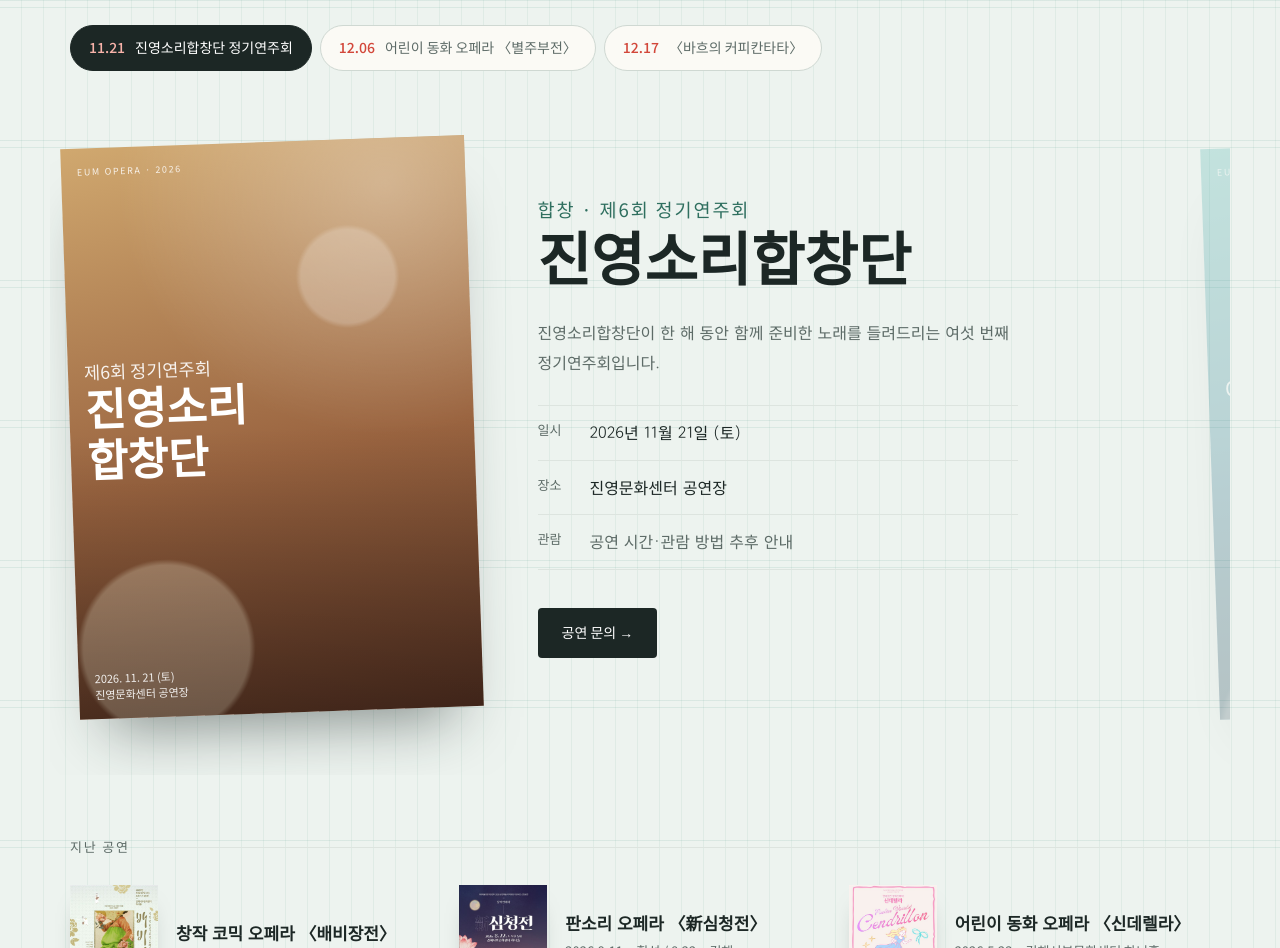
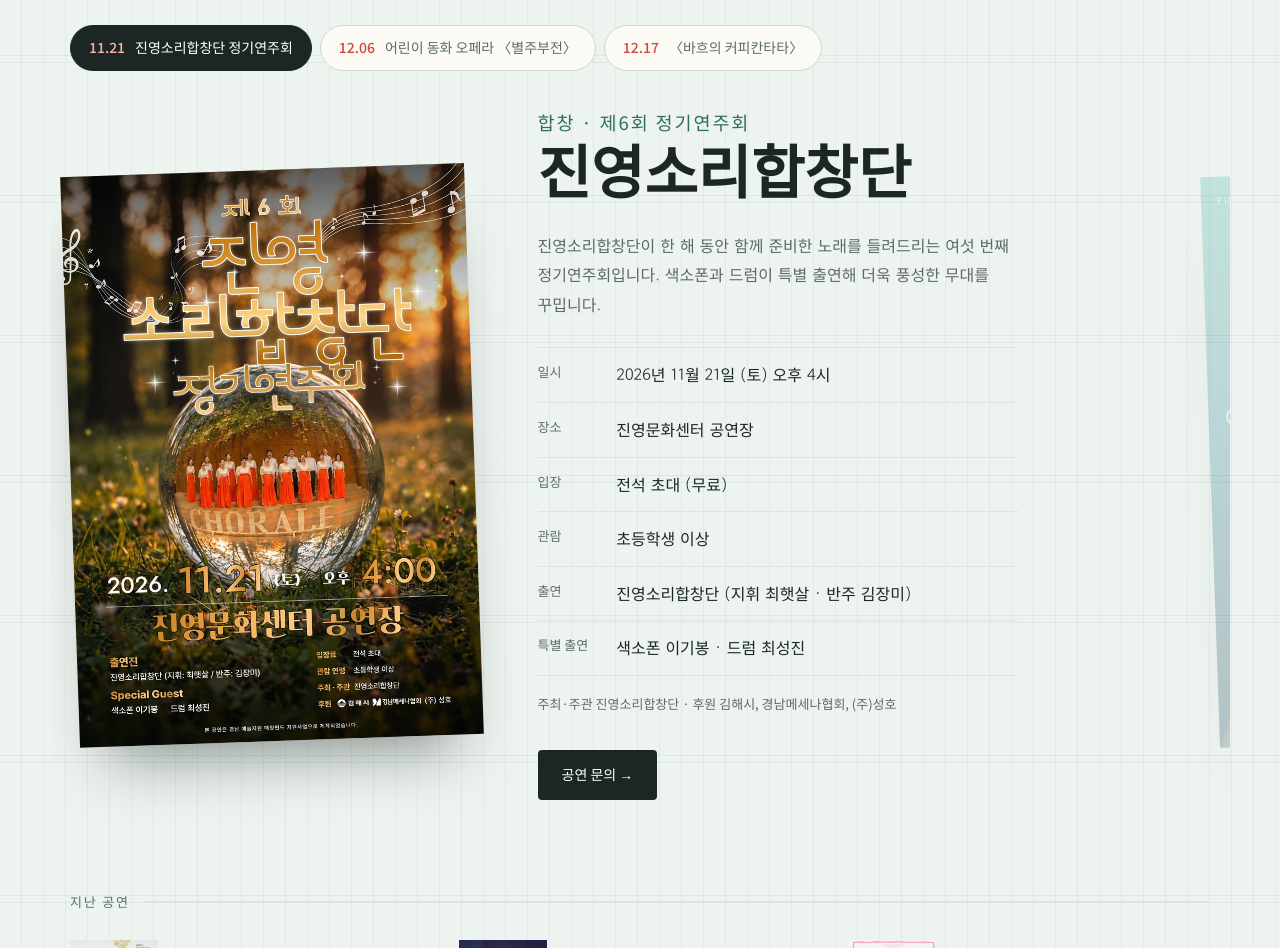
Before and after one commit to BYUNGHA-JEON/eumopera-homepage, a plain HTML site: page index.html in a window 1280 px wide. Shown: the part 1023-1971 px from the top of the page. Drawn offline with Linux system fonts and the light colour scheme.

Commit message:
진영소리합창단 제6회 정기연주회 포스터와 공연 정보 반영
Co-Authored-By: Claude Opus 5.5 <noreply@anthropic.com>

```diff
--- a/index.html
+++ b/index.html
@@ -587,15 +587,19 @@ footer.foot nav a:hover { color: #fff; }
         <div class="up-view">
           <div class="up-track" id="upTrack">
             <div class="feat up-slide" data-date="2026-11-21" data-tab="진영소리합창단 정기연주회">
-              <div class="poster t-choir" role="img" aria-label="진영소리합창단 정기연주회 안내 그림"><span class="pt">Eum Opera · 2026</span><span class="pn" style="font-size:clamp(30px,3.6vw,44px)"><em>제6회 정기연주회</em>진영소리<br>합창단</span><span class="pf">2026. 11. 21 (토)<br>진영문화센터 공연장</span></div>
+              <div class="poster img" style="--img:url('img/poster-choir2026.jpg')" role="img" aria-label="제6회 진영소리합창단 정기연주회 포스터"></div>
               <div>
                 <h3><small>합창 · 제6회 정기연주회</small>진영소리합창단</h3>
-                <p class="desc">진영소리합창단이 한 해 동안 함께 준비한 노래를 들려드리는 여섯 번째 정기연주회입니다.</p>
+                <p class="desc">진영소리합창단이 한 해 동안 함께 준비한 노래를 들려드리는 여섯 번째 정기연주회입니다. 색소폰과 드럼이 특별 출연해 더욱 풍성한 무대를 꾸밉니다.</p>
                 <dl class="info">
-                  <dt>일시</dt><dd>2026년 11월 21일 (토)</dd>
+                  <dt>일시</dt><dd>2026년 11월 21일 (토) 오후 4시</dd>
                   <dt>장소</dt><dd>진영문화센터 공연장</dd>
-                  <dt>관람</dt><dd class="tbd">공연 시간·관람 방법 추후 안내</dd>
+                  <dt>입장</dt><dd>전석 초대 (무료)</dd>
+                  <dt>관람</dt><dd>초등학생 이상</dd>
+                  <dt>출연</dt><dd>진영소리합창단 (지휘 최햇살 · 반주 김장미)</dd>
+                  <dt>특별 출연</dt><dd>색소폰 이기봉 · 드럼 최성진</dd>
                 </dl>
+                <p class="credit">주최·주관 진영소리합창단 · 후원 김해시, 경남메세나협회, (주)성호</p>
                 <a class="btn" href="#contact">공연 문의 →</a>
               </div>
             </div>
@@ -1096,8 +1100,8 @@ footer.foot nav a:hover { color: #fff; }
       body: ['바흐의 〈커피칸타타〉가 진영문화센터 공연장 무대에 오릅니다. 커피를 사랑한 딸과 걱정 많은 아버지의 유쾌한 이야기를 음악과 함께 만나 보세요.', '공연 시간과 관람 방법은 확정되는 대로 이 공지에 안내해 드립니다.'],
       info: [['일시', '2026년 12월 17일 (목)'], ['장소', '진영문화센터 공연장'], ['문의', '055-333-1238']] },
     { cat: '공연', date: '2026.11.01', title: '진영소리합창단 제6회 정기연주회 안내',
-      body: ['진영소리합창단의 여섯 번째 정기연주회가 열립니다. 한 해 동안 함께 노래해 온 단원들의 무대에 많은 관심 부탁드립니다.', '공연 시간과 관람 방법은 확정되는 대로 이 공지에 안내해 드립니다.'],
-      info: [['일시', '2026년 11월 21일 (토)'], ['장소', '진영문화센터 공연장'], ['문의', '055-333-1238']] },
+      body: ['진영소리합창단의 여섯 번째 정기연주회가 열립니다. 한 해 동안 함께 노래해 온 단원들의 무대에 색소폰과 드럼이 특별 출연해 더욱 풍성한 무대를 꾸밉니다.', '전석 초대 공연이니 많은 관심 부탁드립니다.'],
+      info: [['일시', '2026년 11월 21일 (토) 오후 4시'], ['장소', '진영문화센터 공연장'], ['입장', '전석 초대 (무료)'], ['관람연령', '초등학생 이상'], ['출연', '진영소리합창단 (지휘 최햇살 · 반주 김장미)'], ['특별 출연', '색소폰 이기봉 · 드럼 최성진'], ['주최·주관', '진영소리합창단'], ['후원', '김해시, 경남메세나협회, (주)성호'], ['문의', '055-333-1238']] },
     { cat: '소식', date: '2026.08', title: '판소리 오페라 〈新심청전〉 YES24 클래식 부문 일간·주간 예매율 1위',
       body: ['8월 22일 김해서부문화센터 하늬홀 공연을 앞두고 〈新심청전〉이 YES24 클래식 부문 일간·주간 예매율 1위에 올랐습니다. 관심 가져 주신 관객 여러분께 감사드립니다.'] },
     { cat: '소식', date: '2026.06', title: '〈新심청전〉 2026 예술경영지원센터 공연예술 지역유통지원사업 선정',
```
Also changed, not shown: img/poster-choir2026.jpg (added).
